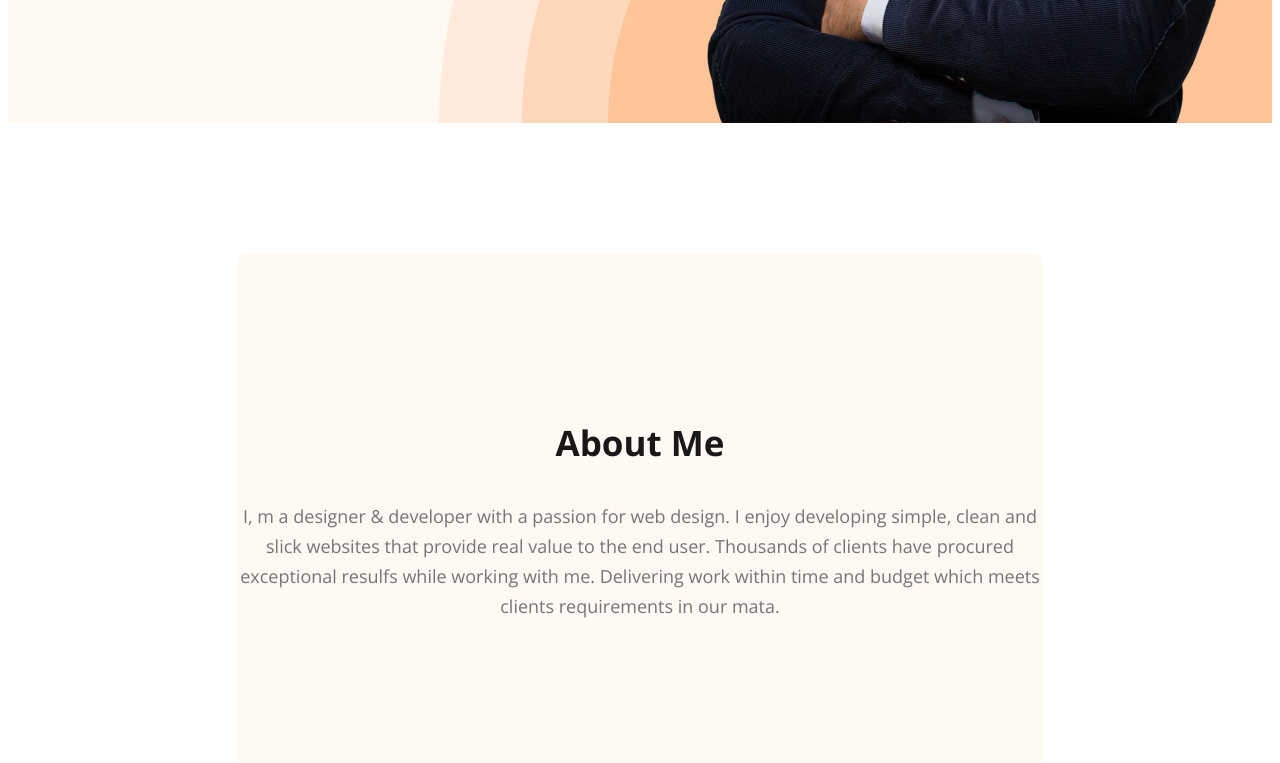
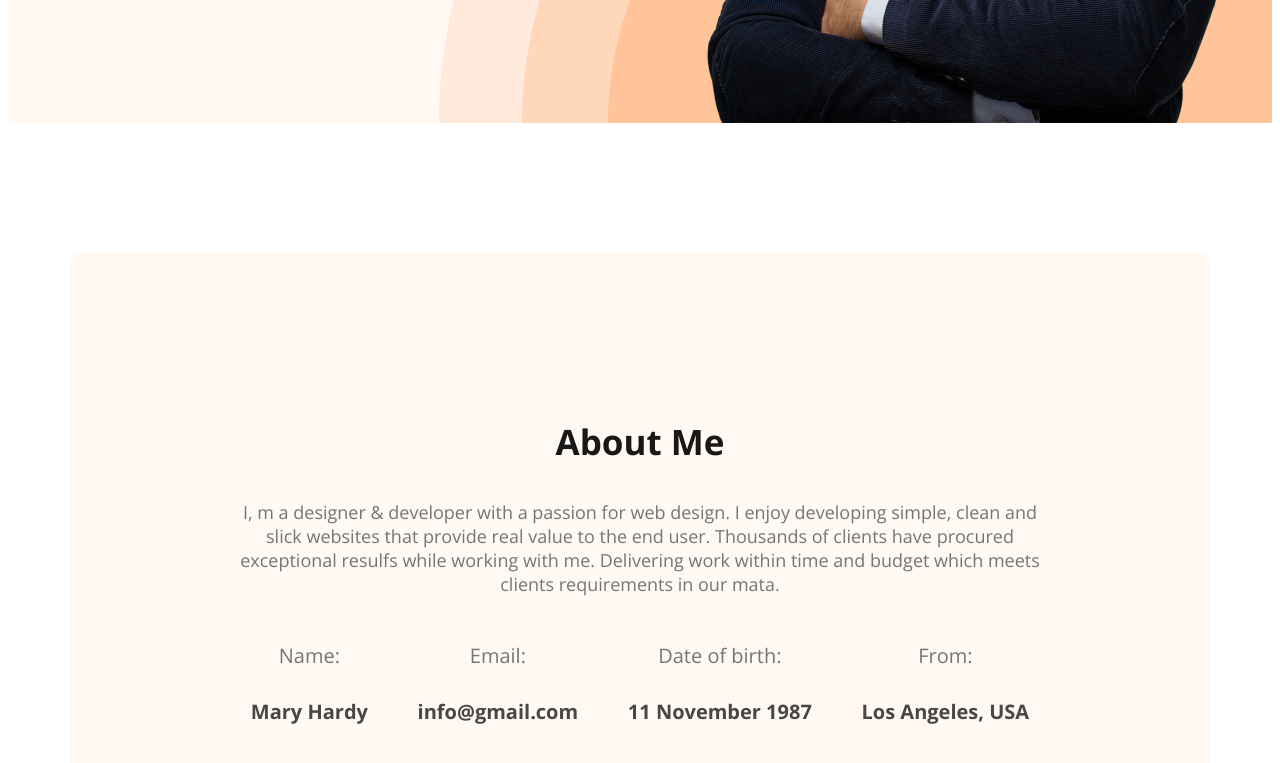
Before and after one commit to Najim111/Web-developar-fortfolio., a plain HTML site: page index.html in a window 1280 px wide. Shown: the part 742-1505 px from the top of the page. Drawn offline with nearby package versions, Linux system fonts and the light colour scheme.

Commit message:
add about full

```diff
--- a/css/style.css
+++ b/css/style.css
@@ -14,6 +14,17 @@ body{
     font-size: 20px;
     font-weight: 700;
     padding: 15px 35px;
+}
+.section-title{
+    color: #181818;
+    text-align: center;
+    font-size: 35px;
+    font-weight: 700;
+}
+.section-prag{
+    color:  #757575;
+    text-align: center;
+    font-size: 18px;
 }
 
 
@@ -89,27 +100,37 @@ header{
     margin-top: 20px;
 }
 /* main style */
+main{
+    max-width: 1140px;
+    margin: 0 auto;
+}
 
 
 /* about style */
 .about{
-    margin: 130px 230px;
+    margin: 130px 0px;
     border-radius: 10px;
     background: #FFF8F3;
-    padding: 131px 0;
-    align-items: center;
+    text-align: center;
+    padding: 130px 156px;
 }
-.section-title{
-    color: #181818;
+.about-info-container{
+    display: flex;
+    justify-content: space-around;
+}
+.about-info{
     text-align: center;
-    font-size: 35px;
-    font-weight: 700;
 }
-.section-prag{
-    flex-direction: column;
+.info-title{
     color: #757575;
-    text-align: center;
-    font-size: 18px;
+    font-size: 20px;
     font-weight: 400;
     line-height: 30px;
 }
+.info-discription{
+    color: #474747;
+    font-size: 20px;
+    font-weight: 700;
+    line-height: 30px;
+
+}
--- a/index.html
+++ b/index.html
@@ -42,6 +42,25 @@
              Thousands of clients have procured exceptional resulfs while working with
              me. Delivering
              work within time and budget which meets clients requirements in our mata.</p>
+             <div class="about-info-container">
+                <div class="about-info">
+                    <h4 class="info-title">Name:</h4>
+                    <p class="info-discription"> Mary Hardy </p>
+                </div>
+                <div class="about-info">
+                    <h4 class="info-title">Email:</h4>
+                    <p class="info-discription">info@gmail.com</p>
+                </div>
+                <div class="about-info">
+                    <h4 class="info-title">Date of birth:</h4>
+                    <p class="info-discription">11 November 1987</p>
+                </div>
+                <div class="about-info">
+                    <h4 class="info-title">From:</h4>
+                    <p class="info-discription">Los Angeles, USA</p>
+                </div>
+
+             </div>
         </section>
     </main>
 
```
